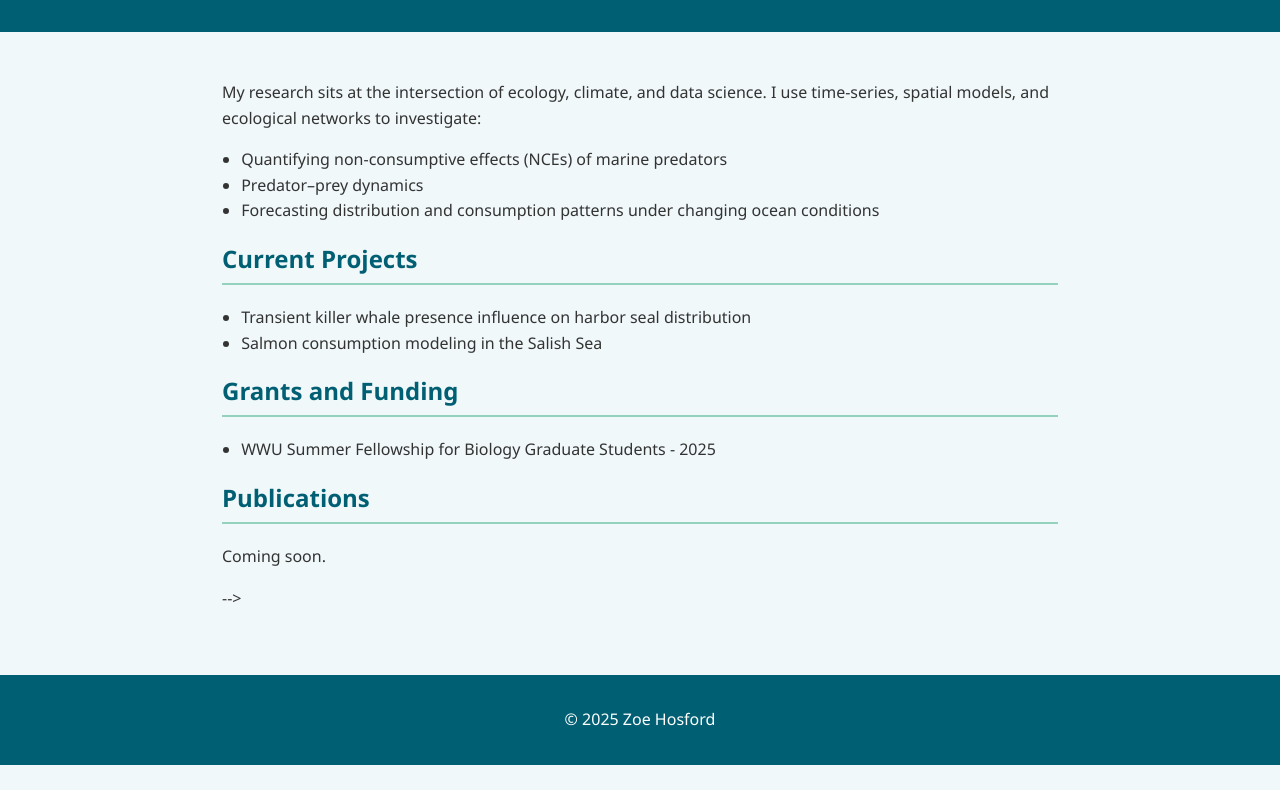
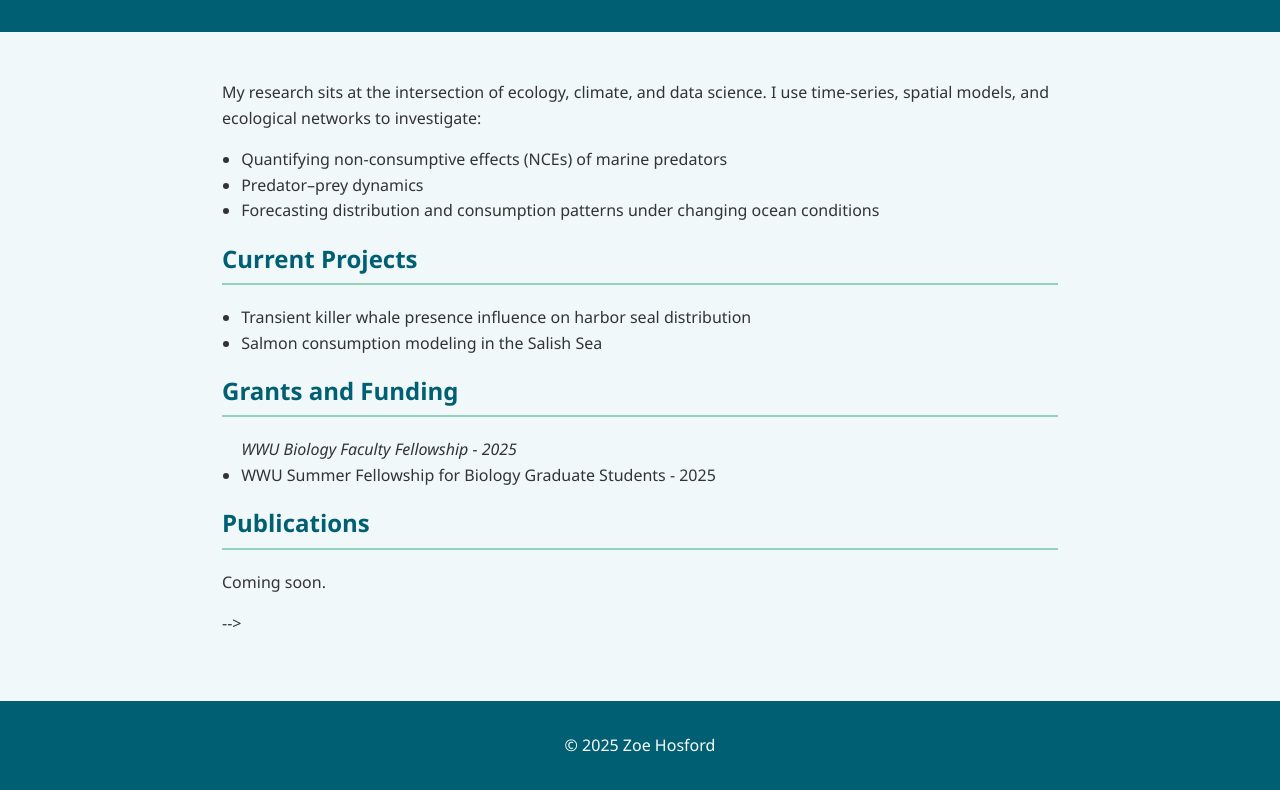
Before and after one commit to zoehosford/zhosford, a plain HTML site: page research.html in a window 1280 px wide. Shown: the part 130-920 px from the top of the page. Before the commit the page ends 895 px from the top, so only its background shows below. Drawn offline with Linux system fonts and the light colour scheme.

Commit message:
Update research.html

```diff
--- a/research.html
+++ b/research.html
@@ -37,6 +37,7 @@
 
     <h2>Grants and Funding</h2>
     <ul>
+      <i> WWU Biology Faculty Fellowship - 2025</i>
       <li>WWU Summer Fellowship for Biology Graduate Students - 2025</li>
     </ul>
 
```
